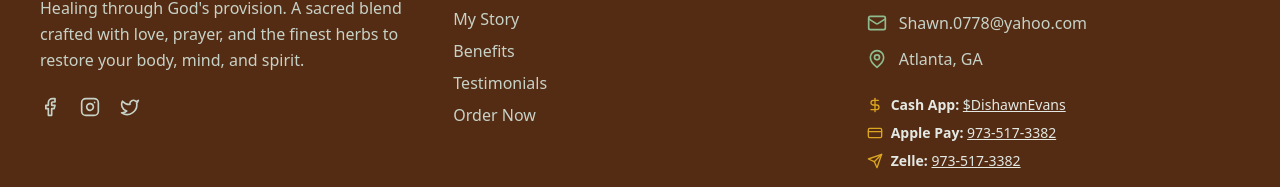
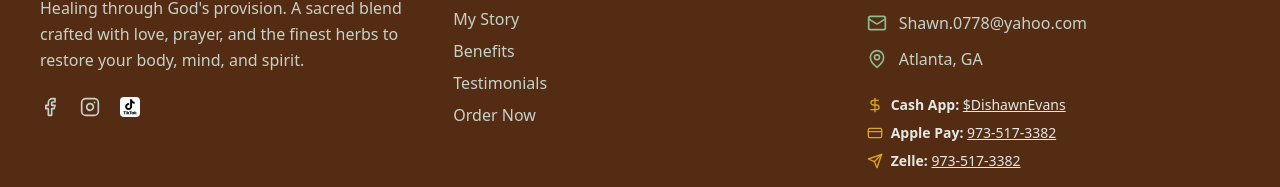
Before and after one commit to nicswill/obedience-tea, a React (Vite) app: page / in a window 1280 px wide. Shown: the part 5837-6024 px from the top of the page. Built offline with nearby package versions, Linux system fonts and the light colour scheme.

Commit message:
Add social links and update Footer with TikTok icon

```diff
--- a/src/components/Footer.tsx
+++ b/src/components/Footer.tsx
@@ -12,6 +12,7 @@ import {
   Send,
   BookOpen
 } from 'lucide-react';
+import TikTokIcon from '../assets/tiktok-icon.jpg'; // 👈 Add this import
 
 const Footer: React.FC = () => {
   return (
@@ -32,14 +33,14 @@ const Footer: React.FC = () => {
               prayer, and the finest herbs to restore your body, mind, and spirit.
             </p>
             <div className="flex justify-center md:justify-start space-x-5">
-              <a href="#" className="text-sage-200 hover:text-gold-400 transition-colors">
+              <a href="https://www.facebook.com/dishawn.evans?rdid=K0dcSW1rY1vmXOk5&share_url=https%3A%2F%2Fwww.facebook.com%2Fshare%2F16pxb289NB%2F#" target="_blank" rel="noopener noreferrer" className="text-sage-200 hover:text-gold-400 transition-colors">
                 <Facebook className="h-5 w-5" />
               </a>
-              <a href="#" className="text-sage-200 hover:text-gold-400 transition-colors">
+              <a href="https://www.instagram.com/superfly_d?igsh=cG02N3lxNWljajA5&utm_source=qr" target="_blank" rel="noopener noreferrer" className="text-sage-200 hover:text-gold-400 transition-colors">
                 <Instagram className="h-5 w-5" />
               </a>
-              <a href="#" className="text-sage-200 hover:text-gold-400 transition-colors">
-                <Twitter className="h-5 w-5" />
+              <a href="https://www.tiktok.com/@shawn9365?_t=ZT-8xvXTseMX7n&_r=1" target="_blank" rel="noopener noreferrer" className="hover:opacity-80 transition">
+                <img src={TikTokIcon} alt="TikTok" className="w-5 h-5 rounded" />
               </a>
             </div>
           </div>
```
Also changed, not shown: src/assets/tiktok-icon.jpg (added).
